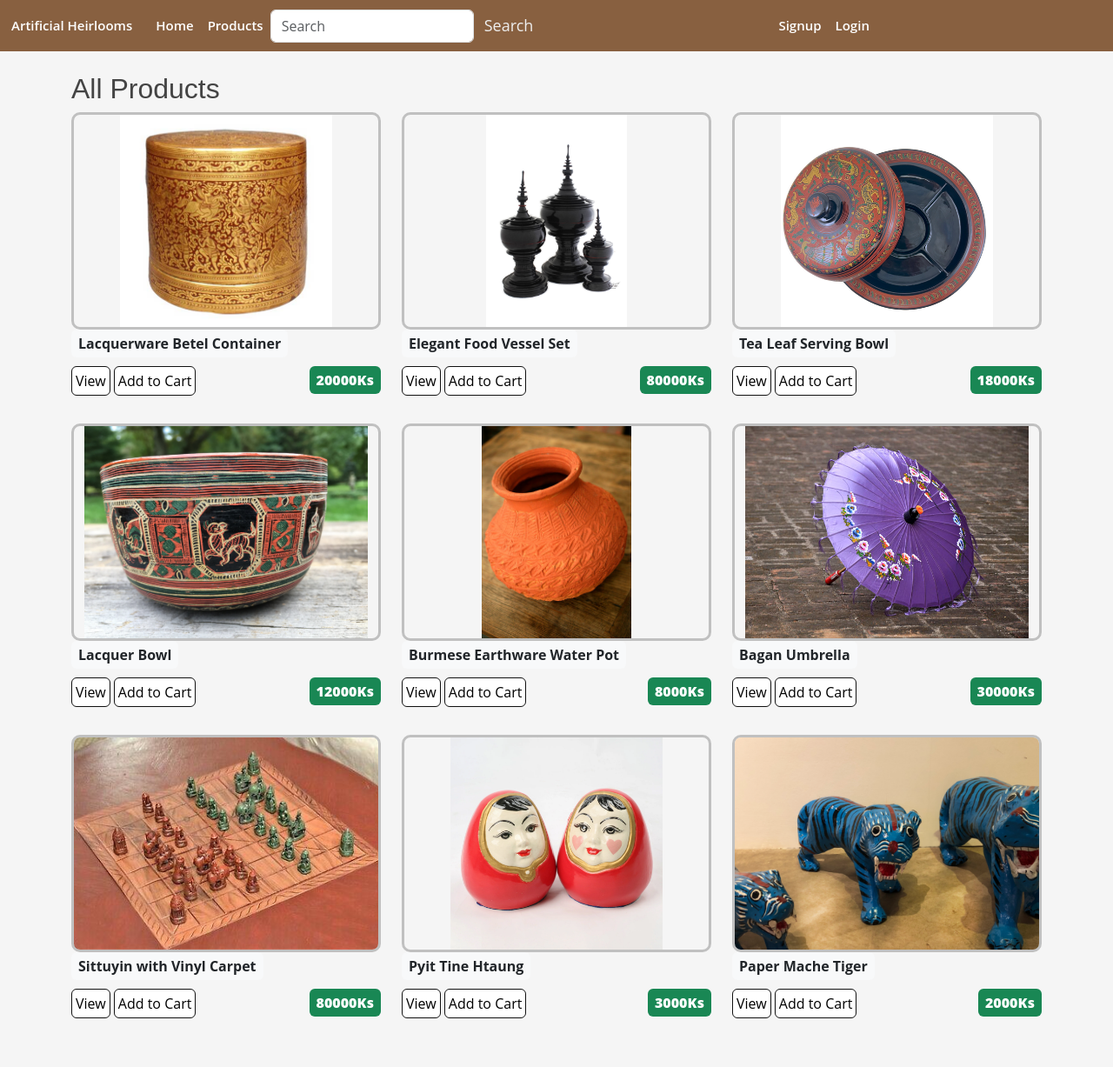
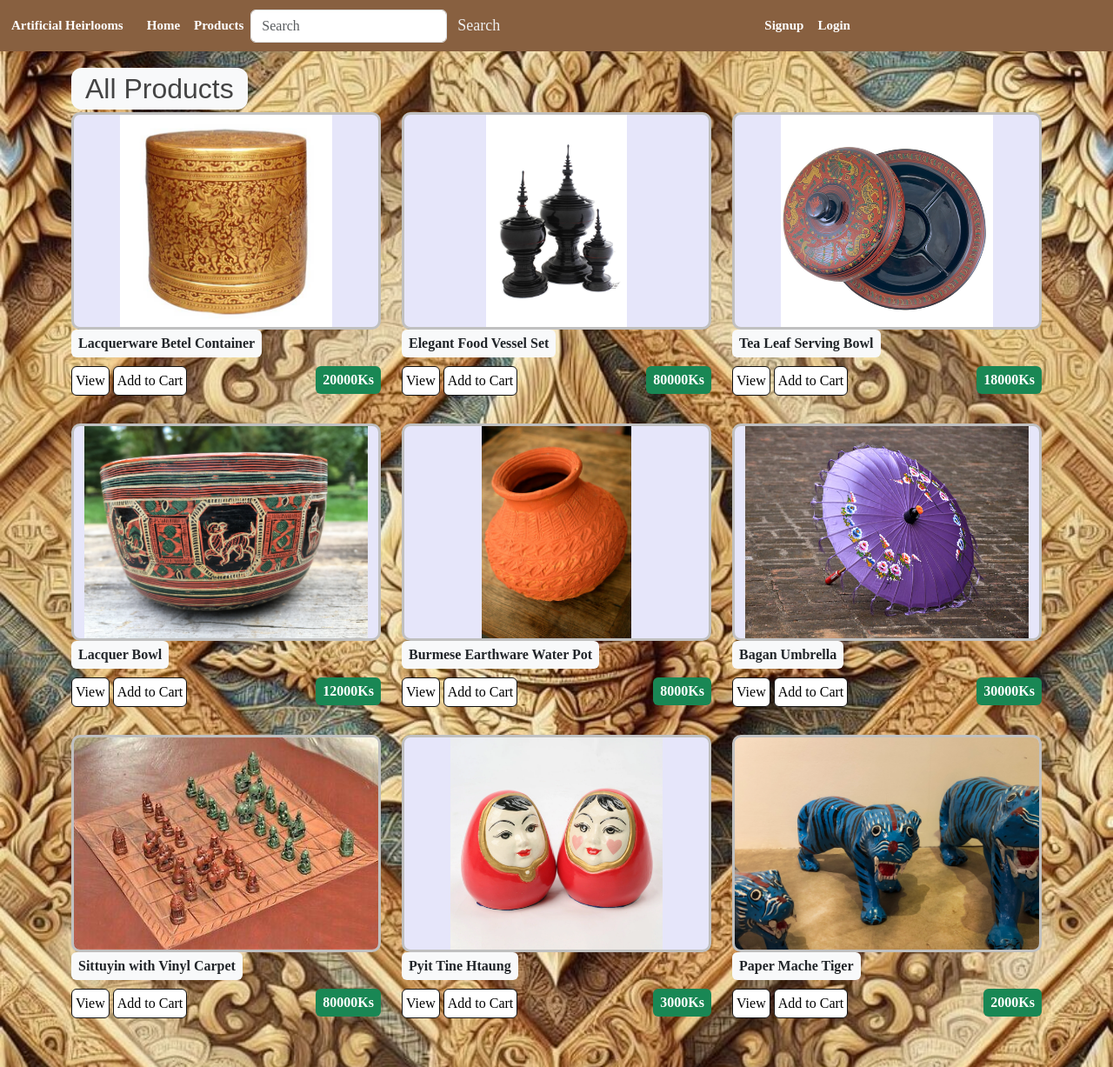
Before and after one commit to Pyisoe-Thame/artificial_heirlooms, a Django app: page /search/ in a window 1280 px wide. Shown: the whole page at 87% size. Run offline with Django 5.2, Linux system fonts and the light colour scheme; data comes from the database, SQL or seed files in the repository; both versions use the stored data as it was after the commit; some libraries are stand-ins or nearby versions.

Commit message:
template specific wallpaper added

```diff
--- a/shop/static/css/custom.css
+++ b/shop/static/css/custom.css
@@ -1,23 +1,15 @@
-/**
-* Template Name: Valera
-* Template URL: https://bootstrapmade.com/valera-free-bootstrap-theme/
-* Updated: Mar 17 2024 with Bootstrap v5.3.3
-* Author: BootstrapMade.com
-* License: https://bootstrapmade.com/license/
-*/
-
 /*--------------------------------------------------------------
 # General
 --------------------------------------------------------------*/
 body {
-  font-family: "Open Sans", sans-serif;
   color: #444444;
+  font-family: serif;
   /*background-image: url('../images/wallpaper.jpg'); /*Update the path to where the image is stored */
-  background-color: whitesmoke; /* in case of no background image */
-  background-size: cover; /* This makes the image cover the entire background */
-  background-position: center center; /* This centers the image */
-  background-repeat: repeat; /* Prevents the image from repeating */
-  background-attachment: fixed; /* Keeps the background fixed when scrolling */
+  /*background-color: whitesmoke; /* in case of no background image */
+  /*background-size: cover; /* This makes the image cover the entire background */
+  /*background-position: center center; /* This centers the image */
+  /*background-repeat: repeat; /* Prevents the image from repeating */
+  /*background-attachment: fixed; /* Keeps the background fixed when scrolling */
 }
 
 a {
@@ -215,6 +207,7 @@ hr {
   justify-content: center;
   align-items: center;
   overflow: hidden; /* Ensures the image stays within the container */
+  background-color: lavender;
   border-radius: 10px;
   border: 3px solid silver;
   box-sizing: border-box; /* Include padding and border in the element's total width and height */
@@ -225,6 +218,12 @@ hr {
   max-height: 100%;  /* Maintain aspect ratio */
   object-fit: cover;  /* Ensures the image covers the panel without distorting */
   display: block;  /* Removes any potential inline spacing */
+}
+
+.bg-light-text {
+  background-color: #f8f9fa; /* Light background color */
+  padding: 0.2em 0.5em; /* Add padding to give space around the text */
+  border-radius: 12px; /* Rounded corners */
 }
 
 /*--------------------------------------------------------------
--- a/shop/templates/main.html
+++ b/shop/templates/main.html
@@ -1,4 +1,4 @@
-{% extends "master.html" %}
+{% extends "wallpaper_base.html" %}
 {% load static %}
 {% block title %}
     Artificial Heirlooms
--- a/shop/templates/master.html
+++ b/shop/templates/master.html
@@ -22,6 +22,10 @@
 
     {% bootstrap_css %}
     <link rel="stylesheet" type = 'text/css'  href="{% static 'css/custom.css' %}">
+
+    <!-- For additional customizable template specific or common to multiple templates -->
+    {% block custom_styles %}
+    {% endblock %}
 
     <!-- Required meta tags -->
     <meta charset="UTF-8">
--- a/shop/templates/product_detail.html
+++ b/shop/templates/product_detail.html
@@ -1,4 +1,4 @@
-{% extends "master.html" %}
+{% extends "wallpaper_base.html" %}
 {% load static %}
 {% block title %}
     {{product.name}}
@@ -15,7 +15,8 @@
     </div>
     <p class="product-price">Price: {{ product.price }} Ks</p>
     <p class="product-description"> {{ product.description }} </p>
-    <a class="back-to-items" href="{% url 'products' %}">Back to products</a>
+    <button data-product="{{product.id}}" data-action="add" class="details-page-button update-cart">Add to Cart</button>
+    <a class="details-page-button" href="{% url 'products' %}">Back to products</a>
 </div>
 
 {% endblock %}
--- a/shop/templates/products.html
+++ b/shop/templates/products.html
@@ -1,4 +1,5 @@
-{% extends "master.html" %}
+{% extends "wallpaper_base.html" %}
+
 {% load static %}
 {% block title %}
   Products
@@ -7,7 +8,7 @@
 {% block content %}
 
   {% if query %}
-    <h2>Search results for "{{ query }}"</h2>
+  <h2><span class="bg-light-text">Search results for "{{ query }}"</span></h2>
     {% if products %}
         <div class="row">
             {% for product in products %}
@@ -30,7 +31,7 @@
         <p>No products found matching your search query.</p>
     {% endif %}
   {% else %}
-  <h2>All Products</h2>
+  <h2><span class="bg-light-text">All Products</span></h2>
   <div class="row mb-4">
     {% for product in products %}
     <div class="col-lg-4 col-md-6 col-sm-12 product-col">
--- /dev/null
+++ b/shop/templates/wallpaper_base.html
@@ -0,0 +1,17 @@
+{% extends "master.html" %}
+{% load static %}
+
+{% block custom_styles %}
+<style>
+    body {
+        background-image: url('{% static "images/wallpaper.jpg" %}');
+        background-size: cover;
+        background-position: center center;
+        background-repeat: no-repeat;
+        background-attachment: fixed; /* Keeps the wallpaper fixed during scrolling */
+    }
+</style>
+{% endblock %}
+
+{% block content %}
+{% endblock %}
```
Also changed, not shown: other parts of shop/static/css/custom.css (+11 -11 lines), db.sqlite3.
